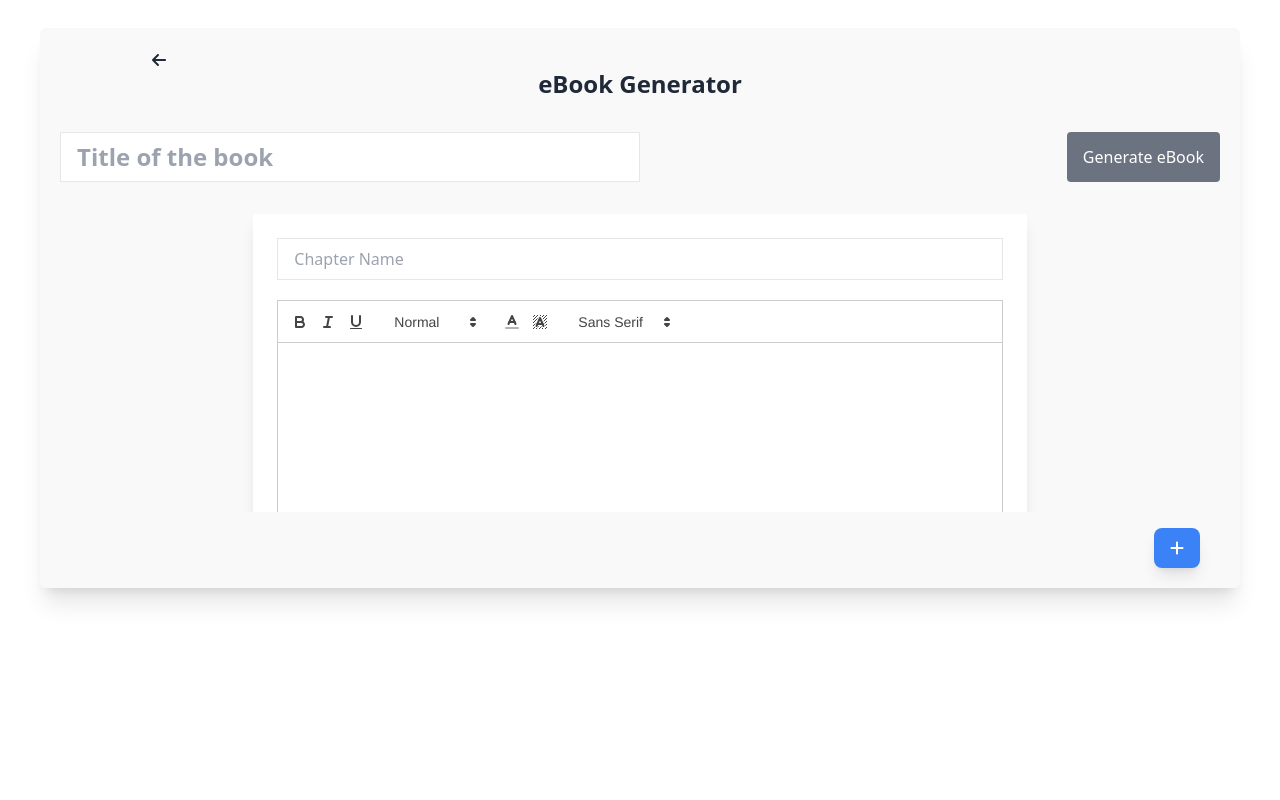
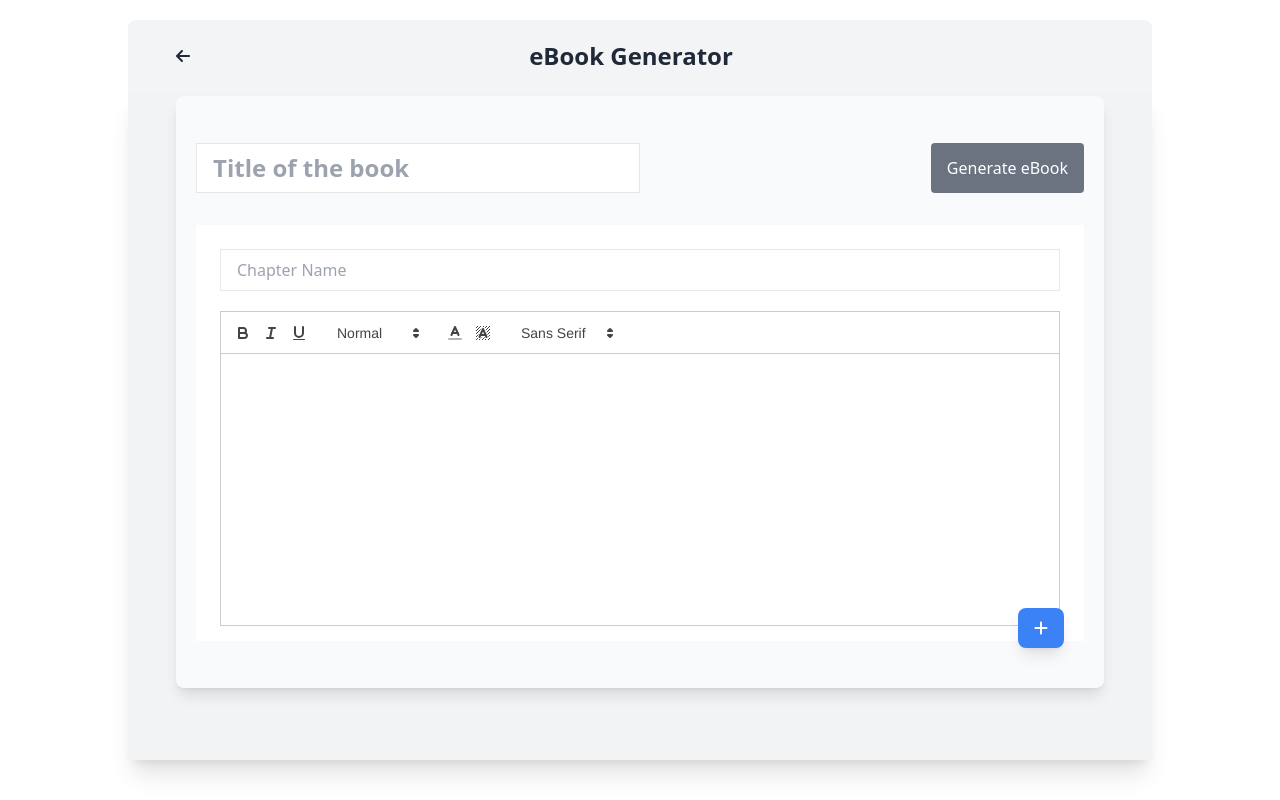
Before and after one commit to siyapandeyvsp/ePub_generator, a React (Vite) app: page /ebook-generator in a window 1280 px wide. Built offline with nearby package versions, Linux system fonts and the light colour scheme.

Commit message:
fix layout and navbar heading

```diff
--- a/src/components/BookEditor.jsx
+++ b/src/components/BookEditor.jsx
@@ -177,13 +177,11 @@ function BookEditor() {
     },
   };
   return (
-    // <div className="  flex flex-col justify-center sm:items-center bg-gray-50    max-w-5xl  shadow-lg rounded-lg   min-w-3/4  px-5    w-full">
+    <div className="  flex flex-col justify-center sm:items-center    max-w-5xl  shadow-lg rounded-lg   min-w-3/4 p-5 w-full bg-gray-50  h-full -mt-10  max-h-[37rem]">
 
-      <div className="space-y-4 flex flex-col justify-center  w-full  h-full px-5  ">
-      <h1 className="text-2xl font-bold text-center mb-4 text-gray-800 ">
-        eBook Generator
-      </h1>
-        <div className="flex justify-between space-x-50">
+      <div className="space-y-4 flex flex-col justify-center  w-full  h-full relative ">
+
+        <div className="flex justify-between space-x-50 sm:w-full ">
           <input
             type="text"
             className="font-bold text-2xl px-4 py-2 border w-1/2"
@@ -200,17 +198,17 @@ function BookEditor() {
           </button>
         </div>
 
-        <div className="overflow-auto h-[27rem] items-center ">
+        <div className="overflow-auto h-[27rem] items-center w-full ">
           {pages.map((page, index) => (
             <div
               key={index}
               ref={index === pages.length - 1 ? lastPageRef : null}
               className="flex justify-center py-4"
             >
-              <div className="bg-white shadow-lg p-6 max-w-4xl  border-gray-200 flex flex-col sm:w-2/3 w-5/6 overflow-hidden  ">
+              <div className="bg-white shadow-lg p-6 max-w-5xl  border-gray-200 flex flex-col overflow-hidden  w-full">
                 <input
                   type="text"
-                  className="px-4 py-2 border mb-5"
+                  className="px-4 py-2 border mb-5 "
                   placeholder="Chapter Name"
                   value={page.name}
                   onChange={(e) => updatePageName(index, e.target.value)}
@@ -229,7 +227,7 @@ function BookEditor() {
           ))}
         </div>
 
-        <div className="flex flex-col items-end space-y-4 sm:mr-5 ">
+        <div className="flex flex-col justify-end items-end space-y-4  absolute sm:mr-5 right-0 bottom-0">
           {pages.length > 1 && (
             <>
               <button
@@ -256,7 +254,7 @@ function BookEditor() {
           <Tooltip id="addChapter" />
         </div>
       </div>
-    // </div>
+     </div>
   );
 }
 
--- a/src/components/BookReader.jsx
+++ b/src/components/BookReader.jsx
@@ -48,7 +48,7 @@ const BookReader = () => {
 
   return (
 
-      <main className="container m-auto max-w-screen-lg h-full flex justify-center items-center p-6 -mt-4 ">
+      <main className="container m-auto max-w-screen-lg h-full flex justify-center items-center  -mt-4 ">
         <article
           aria-label="File Upload Modal"
           className="relative h-full flex flex-col bg-white shadow-xl rounded-md w-full"
@@ -80,8 +80,8 @@ const BookReader = () => {
             </section>
           )}
           {selectedFile && !isReading && (
-            <section className="flex flex-col items-center justify-center h-full px-20">
-              <div className="flex sm:flew-row flex-col justify-center items-center mb-4">
+            <section className="flex flex-col items-center justify-center h-full   p-10 ">
+              <div className="flex sm:flew-row flex-col justify-center items-center space-y-10 ">
                 <h1 className="font-semibold sm:text-lg text-gray-800 border rounded-md  w-96 flex items-center ">
                   <div className="bg-gray-100 py-2 px-2 text-gray-700">Selected File:</div>
                   <div className="px-2 truncate w-56">{selectedFile.name}</div>
--- a/src/components/Navbar.jsx
+++ b/src/components/Navbar.jsx
@@ -3,18 +3,27 @@ import { FontAwesomeIcon } from "@fortawesome/react-fontawesome";
 import { useNavigate } from "react-router-dom";
 
 const Navbar = () => {
-    const navigate=useNavigate();
+  let title;
+
+  if (window.location.href.includes('ebook-generator'))
+    {title='eBook Generator'}
+  else if (window.location.href.includes('ebook-reader')){
+    title='eBook Reader';
+  }
+    const navigate = useNavigate();
     return (
-    <div className="container max-w-screen-lg  flex items-center justify-between px-10 rounded-lg rounded-b-none text-gray-800 relative ">
-      <button className="flex items-center absolute top-8 left-6  z-10 "
-      onClick={()=>navigate(-1)}
+        <div className="container max-w-screen-lg flex items-center justify-between px-12 rounded-lg py-5 rounded-b-none text-gray-800 relative bg-gray-100">
+            <button className="flex items-center z-10"
+                onClick={() => navigate(-1)}
             >
                 <FontAwesomeIcon icon={faArrowLeft} />
             </button>
             <div className="flex-grow flex items-center justify-center">
-
+                <h1 className="text-2xl font-bold text-center  text-gray-800"> {/* Adjusted mb-4 to mb-0 */}
+                   {title}
+                </h1>
             </div>
-      <div className="w-8"> </div>
+            <div className="w-8"></div>
         </div>
     );
 };
--- a/src/components/Reader.jsx
+++ b/src/components/Reader.jsx
@@ -79,7 +79,7 @@ const [scrollAnimation, setScrollAnimation] = useState('');
 
   return (
 
-      <div  className={`card-container relative flex shadow-2xl rounded-lg w-full h-[35rem] overflow-hidden  ${scrollAnimation}`}>
+      <div  className={`card-container relative flex shadow-2xl rounded-lg w-full h-full overflow-hidden  ${scrollAnimation}`}>
         <div ref={bookRef} className="flex w-full h-full  px-12  "></div>
         <button
           onClick={goToPrevPage}
--- a/src/layouts/Layout.jsx
+++ b/src/layouts/Layout.jsx
@@ -4,9 +4,9 @@ import { Outlet } from 'react-router-dom'
 
 const Layout = () => {
   return (
-    <div className='flex bg-white flex-col items-center justify-start space-y-2 sm:pt-5 sm:p-10  '>
+    <div className='flex bg-white flex-col items-center justify-start  sm:pt-5 sm:p-10 h-screen  '>
       <Navbar/>
-      <div className='flex justify-center items-center w-full bg-gray-100 bg-opacity-50 rounded-md shadow-xl h-[35rem] pt-10'>
+      <div className='flex justify-center items-center w-full bg-gray-200 bg-opacity-50 rounded-md  rounded-t-none shadow-xl h-[95vh] p-12 pt-5 max-w-screen-lg  '>
 
       <Outlet/>
       </div>
```
Lines whose indentation alone changed are shown as unchanged.
